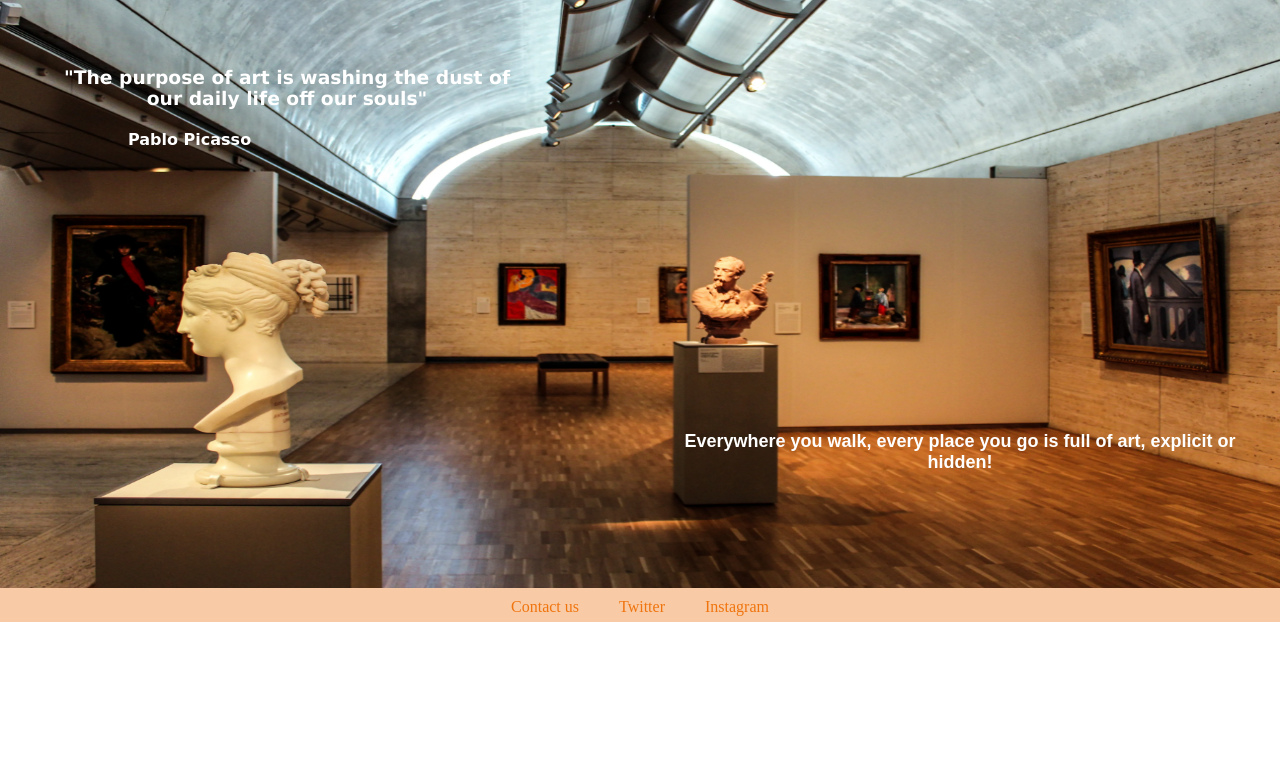
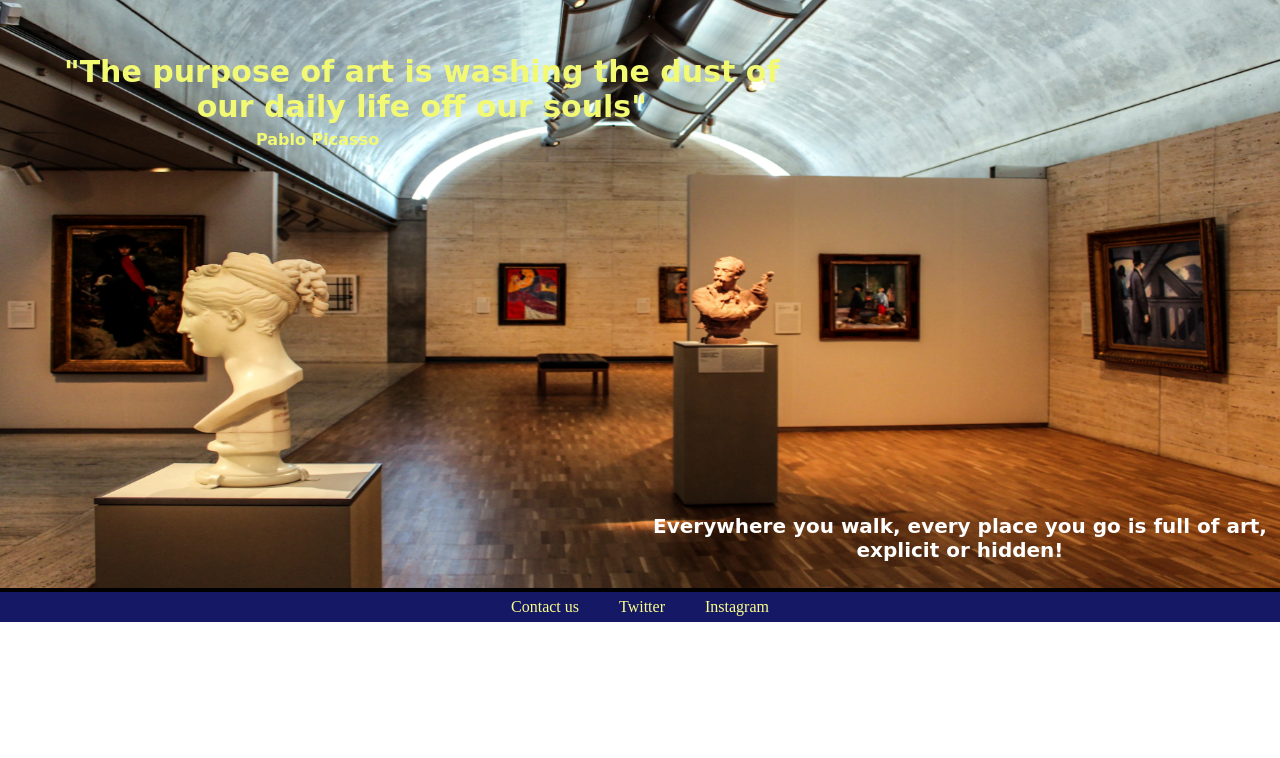
Before and after one commit to AV190/Museum, a plain HTML site: page index.html in a window 1280 px wide. Shown: the part 42-800 px from the top of the page. Drawn offline with Linux system fonts and the light colour scheme.

Commit message:
Add files via upload

```diff
--- a/mus.css
+++ b/mus.css
@@ -6,7 +6,7 @@ body{
 }
 .top
 {
-    background: #FFE7CC;
+    background: #151965;
     position: relative;
     height: 30px;
 }
@@ -31,9 +31,9 @@ body{
 .medium
 {
     position: relative;
-    background:#F8CBA6;
+    background:black;
     margin: 0;
-    font-family: Arial, Helvetica, sans-serif;
+    font-family: 'Itim', cursive;
     font-weight: bold;
     width: 100%;
     height: 50%;
@@ -41,25 +41,26 @@ body{
 }
 .text h3{
     position:absolute;
-    top:10%;
+    top:6%;
     left:5%;
-    font-family: Verdana, Geneva, Tahoma, sans-serif;
-    color: #fff;
+    font-family: 'Dancing Script', cursive;
+    font-size: 30px;
+    color:#f2f973;
 }
 .text h4{
     position:absolute;
     top:20%;
-    left:10%;
+    left:20%;
     font-family: cursive;
-    color: #fff;
+    color:#f2f973;
 }
 .medium p{
     position: absolute;
-    bottom: 15%;
+    bottom: 0;
     left: 50%;
     color: #fff;
     padding: 10px;
-    font-size: 18px;
+    font-size: 20px;
 }
 .medium img
 {
@@ -71,19 +72,26 @@ body{
     display: flex;
     justify-content: center;
     align-items: center;
-    background: #F8CBA6;
+    background: #151965;
     width: 100%;
     height: 30px;
 }
 .btn
 {
-    color: #f0740e;
+    color: #FBFD8A;
     text-decoration: none;
     padding: 0 20px;
 }
 .btn:hover
 {
     background:transparent;
-    color: rgb(55, 43, 2);
+    color: #fff;
     width:fit-content;
 }
+@media screen and (max-width: 912px) {
+    .medium{
+        background-image:
+
+    }
+
+}
```
Also changed, not shown: mus.html (added, +31 -0 lines), art3.webp (added).
